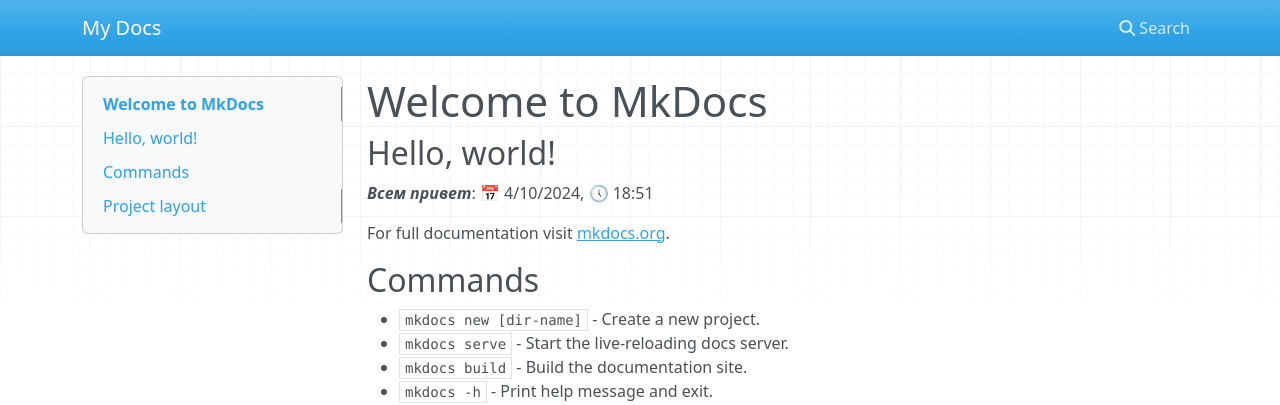
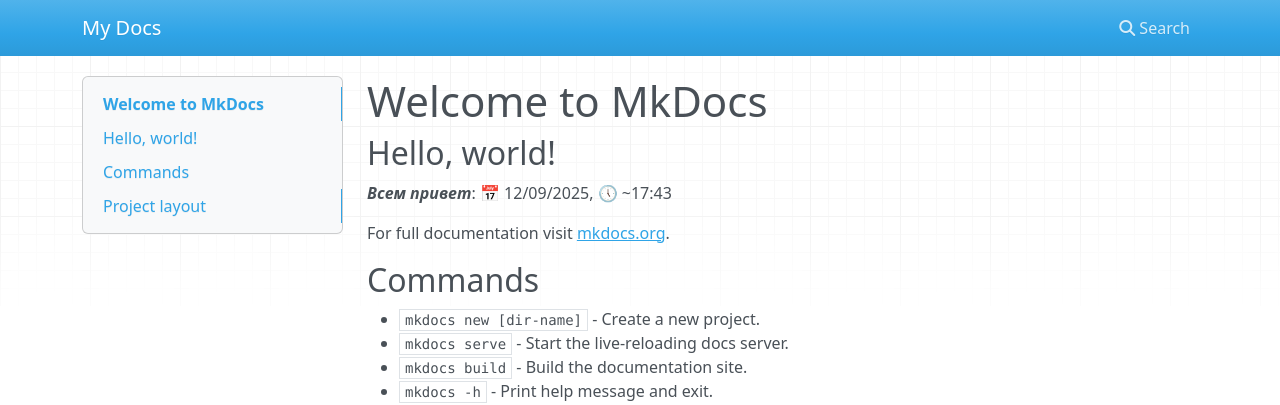
Before and after one commit to python-basic/mkdocs-site, an MkDocs documentation site: the page built from docs/index.md, in a window 1280 px wide. Shown: the top 405 px of the page. Built offline with MkDocs 1.6.1, drawn with Linux system fonts in a browser that asks for light colours; nearby versions of some CDN libraries.

Commit message:
static site updated

```diff
--- a/docs/index.md
+++ b/docs/index.md
@@ -2,7 +2,7 @@
 
 ## Hello, world!
 
-___Всем привет___: 📅 4/10/2024, 🕔 18:51
+___Всем привет___: 📅 12/09/2025, 🕔 ~17:43
 
 For full documentation visit [mkdocs.org](https://www.mkdocs.org).
 
```
